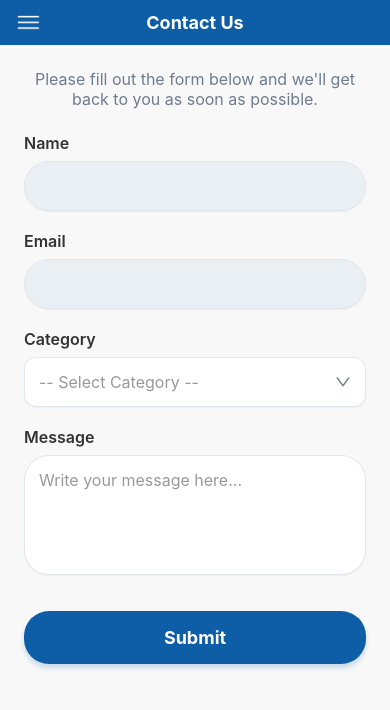
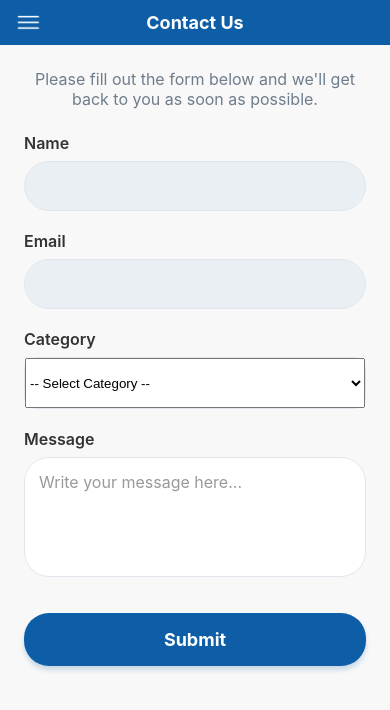
Before and after one commit to CodeBreezes/Ask_Rashid_APP, a React Native app: screen /ContactUsScreen in a window 390 px wide. Shown: the top 710 px of the page. Built offline with nearby package versions, Linux system fonts and the light colour scheme.

Commit message:
fixed brand colabaration

```diff
--- a/src/screens/ContactUsScreen.js
+++ b/src/screens/ContactUsScreen.js
@@ -1,4 +1,4 @@
-import React, { useEffect, useState } from 'react';
+import React, { useState, useEffect } from 'react';
 import {
   View,
   Text,
@@ -7,62 +7,13 @@ import {
   StyleSheet,
   ScrollView,
   ActivityIndicator,
-  KeyboardAvoidingView,
-  Platform,
-  Modal,
 } from 'react-native';
+import { Picker } from '@react-native-picker/picker';
+import { useRoute } from '@react-navigation/native';
 import AsyncStorage from '@react-native-async-storage/async-storage';
 import axios from 'axios';
 import CustomAlertModal from '../components/CustomAlertModal';
-import AntDesign from 'react-native-vector-icons/AntDesign';
 import MainLayout from '../components/MainLayout';
-import { useRoute } from '@react-navigation/native';
-
-const StyledDropdown = ({ label, items, selectedValue, onSelect, placeholder = "Select an option" }) => {
-  const [modalVisible, setModalVisible] = useState(false);
-
-  return (
-    <View style={styles.inputGroup}>
-      <Text style={styles.label}>{label}</Text>
-      <TouchableOpacity onPress={() => setModalVisible(true)} style={styles.dropdownButton}>
-        <Text style={selectedValue ? styles.dropdownText : styles.dropdownPlaceholder}>
-          {selectedValue || placeholder}
-        </Text>
-        <AntDesign name="down" size={16} color="#6E7C8B" />
-      </TouchableOpacity>
-
-      <Modal
-        animationType="slide"
-        transparent={true}
-        visible={modalVisible}
-        onRequestClose={() => setModalVisible(false)}
-      >
-        <TouchableOpacity
-          style={styles.modalOverlay}
-          onPress={() => setModalVisible(false)}
-          activeOpacity={1}
-        >
-          <View style={styles.modalContent}>
-            <ScrollView>
-              {items.map((item, index) => (
-                <TouchableOpacity
-                  key={index}
-                  style={styles.dropdownItem}
-                  onPress={() => {
-                    onSelect(item.value);
-                    setModalVisible(false);
-                  }}
-                >
-                  <Text style={styles.dropdownItemText}>{item.label}</Text>
-                </TouchableOpacity>
-              ))}
-            </ScrollView>
-          </View>
-        </TouchableOpacity>
-      </Modal>
-    </View>
-  );
-};
 
 const ContactUsScreen = () => {
   const route = useRoute();
@@ -71,7 +22,7 @@ const ContactUsScreen = () => {
   const [userId, setUserId] = useState('');
   const [fullName, setFullName] = useState('');
   const [email, setEmail] = useState('');
-  const [category, setCategory] = useState('');
+  const [category, setCategory] = useState(defaultCategory || '');
   const [message, setMessage] = useState('');
   const [loading, setLoading] = useState(false);
 
@@ -79,11 +30,13 @@ const ContactUsScreen = () => {
   const [modalContent, setModalContent] = useState({ title: '', message: '' });
 
   const categoryOptions = [
-    { label: "Brand Collaboration", value: "BrandCollaboration" },
-    { label: "Feedback / Suggestions", value: "FeedbackSuggestions" },
-    { label: "Complaint Issue", value: "ComplaintIssue" },
-    { label: "General Enquiry", value: "GeneralEnquiry" },
+    { label: 'Brand Collaboration', value: 'Brand Collaboration' },
+    { label: 'Feedback / Suggestions', value: 'FeedbackSuggestions' },
+    { label: 'Complaint Issue', value: 'ComplaintIssue' },
+    { label: 'General Enquiry', value: 'GeneralEnquiry' },
   ];
+
+  const isCategoryReadonly = defaultCategory === 'Brand Collaboration';
 
   useEffect(() => {
     (async () => {
@@ -95,7 +48,6 @@ const ContactUsScreen = () => {
       setFullName(name || '');
       setEmail(emailStored || '');
 
-      // Set default category if passed
       if (defaultCategory) {
         setCategory(defaultCategory);
       }
@@ -132,7 +84,7 @@ const ContactUsScreen = () => {
 
       if (res.status === 200 || res.status === 201) {
         showModal('✅ Success', 'Your feedback has been submitted successfully.');
-        setCategory('');
+        if (!isCategoryReadonly) setCategory('');
         setMessage('');
       } else {
         showModal('Error', 'Failed to submit feedback. Please try again.');
@@ -147,13 +99,7 @@ const ContactUsScreen = () => {
 
   return (
     <MainLayout title="Contact Us">
-
-      <KeyboardAvoidingView
-        style={styles.keyboardAvoidingView}
-        behavior={Platform.OS === 'ios' ? 'padding' : undefined}
-      >
       <ScrollView contentContainerStyle={styles.container}>
-
         <Text style={styles.subHeaderText}>
           Please fill out the form below and we'll get back to you as soon as possible.
         </Text>
@@ -176,15 +122,30 @@ const ContactUsScreen = () => {
           />
         </View>
 
-          <StyledDropdown
-            label="Category"
-            items={categoryOptions}
-            selectedValue={
-              categoryOptions.find(item => item.value === category)?.label
-            }
-            onSelect={setCategory}
-            placeholder="-- Select Category --"
+        <View style={styles.inputGroup}>
+          <Text style={styles.label}>Category</Text>
+
+          {isCategoryReadonly ? (
+            <Text style={styles.readonlyText}>{category}</Text>
+          ) : (
+            <View style={styles.pickerContainer}>
+              <Picker
+                selectedValue={category}
+                onValueChange={setCategory}
+                style={styles.picker}
+              >
+                <Picker.Item label="-- Select Category --" value="" />
+                {categoryOptions.map((option) => (
+                  <Picker.Item
+                    key={option.value}
+                    label={option.label}
+                    value={option.value}
                   />
+                ))}
+              </Picker>
+            </View>
+          )}
+        </View>
 
         <View style={styles.inputGroup}>
           <Text style={styles.label}>Message</Text>
@@ -211,8 +172,6 @@ const ContactUsScreen = () => {
             <Text style={styles.submitButtonText}>Submit</Text>
           )}
         </TouchableOpacity>
-        </ScrollView>
-      </KeyboardAvoidingView>
 
         <CustomAlertModal
           visible={modalVisible}
@@ -220,21 +179,24 @@ const ContactUsScreen = () => {
           message={modalContent.message}
           onConfirm={() => setModalVisible(false)}
         />
-
+      </ScrollView>
     </MainLayout>
   );
 };
 
 const styles = StyleSheet.create({
-  keyboardAvoidingView: { flex: 1 },
-  container: { padding: 24 },
+  container: {
+    padding: 24,
+  },
   subHeaderText: {
     fontSize: 16,
     color: '#6E7C8B',
     marginBottom: 24,
     textAlign: 'center',
   },
-  inputGroup: { marginBottom: 20 },
+  inputGroup: {
+    marginBottom: 20,
+  },
   label: {
     fontSize: 16,
     fontWeight: '600',
@@ -249,57 +211,31 @@ const styles = StyleSheet.create({
     padding: 14,
     fontSize: 16,
     color: '#333',
-    shadowColor: '#000',
-    shadowOffset: { width: 0, height: 1 },
-    shadowOpacity: 0.05,
-    shadowRadius: 2,
-    elevation: 2,
   },
-  inputDisabled: { backgroundColor: '#EAEFF4', color: '#6E7C8B' },
-  textArea: { height: 120, paddingTop: 14 },
-  dropdownButton: {
-    backgroundColor: '#FFFFFF',
+  inputDisabled: {
+    backgroundColor: '#EAEFF4',
+    color: '#6E7C8B',
+  },
+  pickerContainer: {
+    backgroundColor: '#fff',
+    borderRadius: 12,
     borderWidth: 1,
     borderColor: '#E0E6ED',
+  },
+  picker: {
+    height: 50,
+    width: '100%',
+  },
+  readonlyText: {
+    padding: 14,
+    backgroundColor: '#e9ecef',
     borderRadius: 12,
-    padding: 14,
-    flexDirection: 'row',
-    justifyContent: 'space-between',
-    alignItems: 'center',
-    shadowColor: '#000',
-    shadowOffset: { width: 0, height: 1 },
-    shadowOpacity: 0.05,
-    shadowRadius: 2,
-    elevation: 2,
+    fontSize: 16,
+    color: '#555',
   },
-  dropdownText: { fontSize: 16, color: '#333' },
-  dropdownPlaceholder: { fontSize: 16, color: '#999' },
-  modalOverlay: {
-    flex: 1,
-    backgroundColor: 'rgba(0, 0, 0, 0.5)',
-    justifyContent: 'center',
-    alignItems: 'center',
-  },
-  modalContent: {
-    width: '90%',
-    backgroundColor: '#FFFFFF',
-    borderRadius: 12,
-    padding: 20,
-    maxHeight: '50%',
-    shadowColor: '#000',
-    shadowOffset: { width: 0, height: 4 },
-    shadowOpacity: 0.3,
-    shadowRadius: 5,
-    elevation: 5,
-  },
-  dropdownItem: {
-    paddingVertical: 15,
-    borderBottomWidth: 1,
-    borderBottomColor: '#EAEFF4',
-  },
-  dropdownItemText: {
-    fontSize: 16,
-    color: '#333',
+  textArea: {
+    height: 120,
+    paddingTop: 14,
   },
   submitButton: {
     backgroundColor: '#0D5EA6',
--- a/src/screens/DashboardScreen.js
+++ b/src/screens/DashboardScreen.js
@@ -39,20 +39,23 @@ const DashboardScreen = () => {
               style={styles.icon}
               resizeMode="contain"
             />
-            <Text style={styles.boxTitle}>ContactUs</Text>
+            <Text style={styles.boxTitle}>Contact Us</Text>
           </TouchableOpacity>
 
           <TouchableOpacity
             style={styles.box}
-            onPress={() => navigation.navigate('ContactUsScreen', { defaultCategory: 'BrandCollaboration' })}
+            onPress={() =>
+              navigation.navigate('ContactUsScreen', { defaultCategory: 'Brand Collaboration' })
+            }
           >
             <Image
               source={require('../assets/icons/deal.png')}
               style={styles.icon}
               resizeMode="contain"
             />
-            <Text style={styles.boxTitle}>Collaborations</Text>
+            <Text style={styles.boxTitle}>Collaboration</Text>
           </TouchableOpacity>
+
 
 
           {/* My Bookings */}
```
Lines whose indentation alone changed are shown as unchanged.
